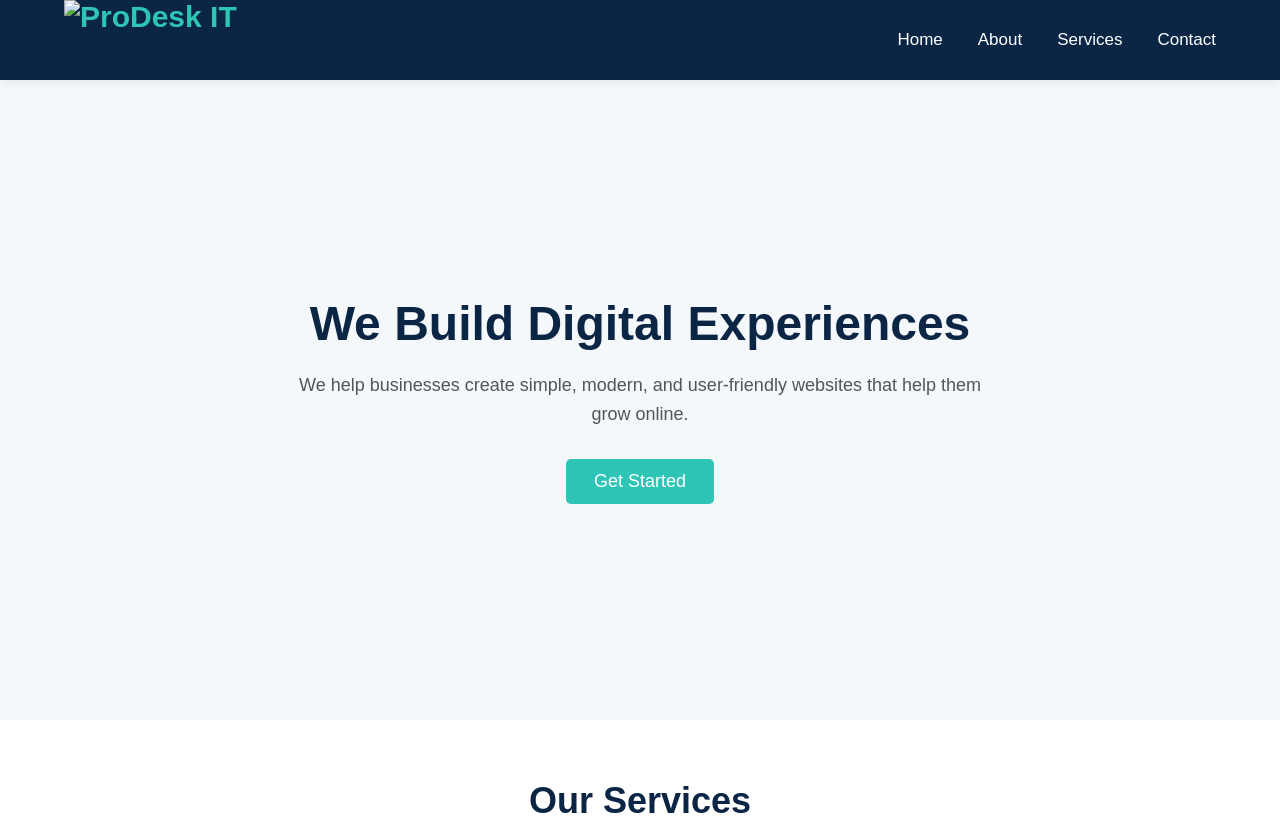
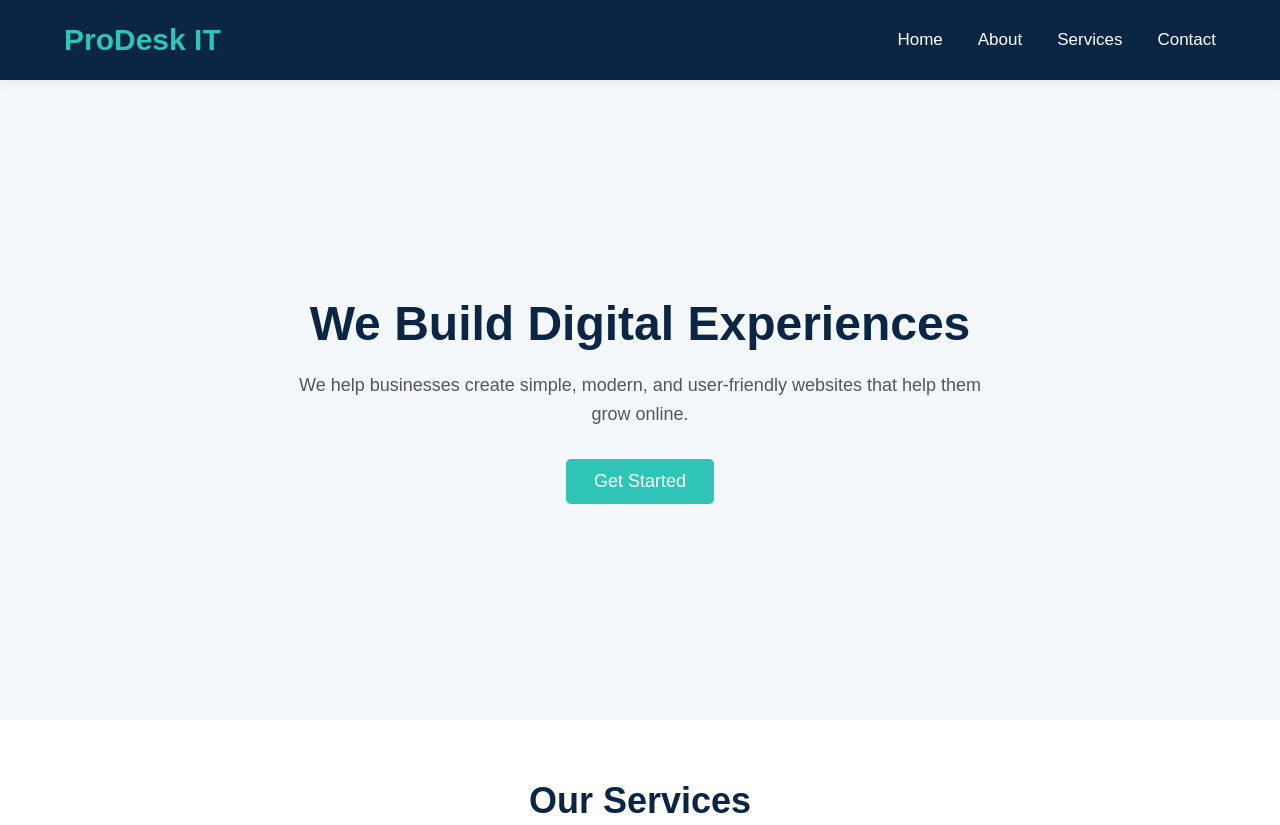
Before and after one commit to shahira-sohail/Landing_page, a plain HTML site: page index.html in a window 1280 px wide. Shown: the top 825 px of the page. Drawn offline with Linux system fonts and the light colour scheme.

Commit message:
Fix HTML structure and update navigation links

```diff
--- a/index.html
+++ b/index.html
@@ -11,9 +11,7 @@
     <header>
         <nav class="navbar">
             <div class="logo">
-                <a href="#home">
-                    <img src="ProDesklogo.png" alt="ProDesk IT">
-                </a>
+                <a href="#home">ProDesk IT</a>
             </div>
             <button class="Hamburger" id="Hamburger" aria-label = "Menu">
                 &#9776;
```
